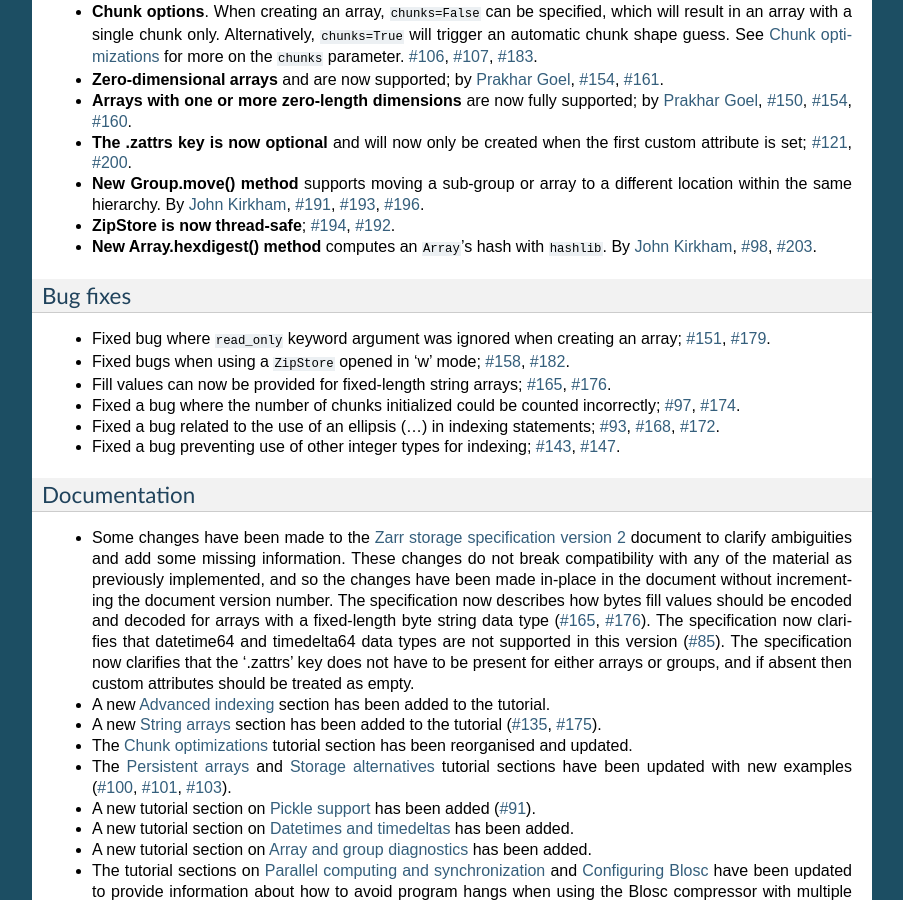
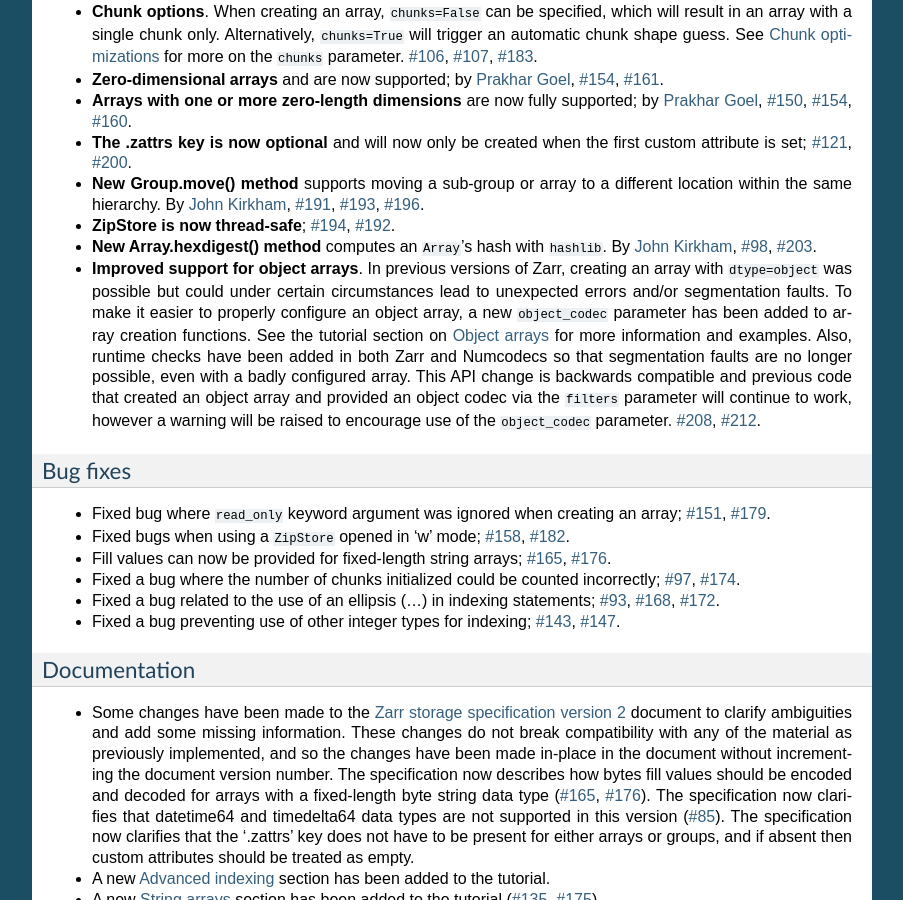
Before and after one commit to enthusiastdev121/zarr-python, a Sphinx documentation site: the page built from docs/release.rst, in a window 1280 px wide and 900 px high, scrolled down 1067 px. Shown: the whole window, without its empty margins (198-1101 px from the left). Built offline with Sphinx 7.4.7, drawn with Linux system fonts in a browser that asks for light colours; the version number could not be read and is left out.

Commit message:
release notes

```diff
--- a/docs/release.rst
+++ b/docs/release.rst
@@ -107,6 +107,17 @@ Enhancements
 * **New Array.hexdigest() method** computes an ``Array``'s hash with ``hashlib``.
   By :user:`John Kirkham <jakirkham>`, :issue:`98`, :issue:`203`.
 
+* **Improved support for object arrays**. In previous versions of Zarr,
+  creating an array with ``dtype=object`` was possible but could under certain
+  circumstances lead to unexpected errors and/or segmentation faults. To make it easier
+  to properly configure an object array, a new ``object_codec`` parameter has been
+  added to array creation functions. See the tutorial section on :ref:`tutorial_objects`
+  for more information and examples. Also, runtime checks have been added in both Zarr
+  and Numcodecs so that segmentation faults are no longer possible, even with a badly
+  configured array. This API change is backwards compatible and previous code that created
+  an object array and provided an object codec via the ``filters`` parameter will
+  continue to work, however a warning will be raised to encourage use of the
+  ``object_codec`` parameter. :issue:`208`, :issue:`212`.
 
 Bug fixes
 ~~~~~~~~~
```
